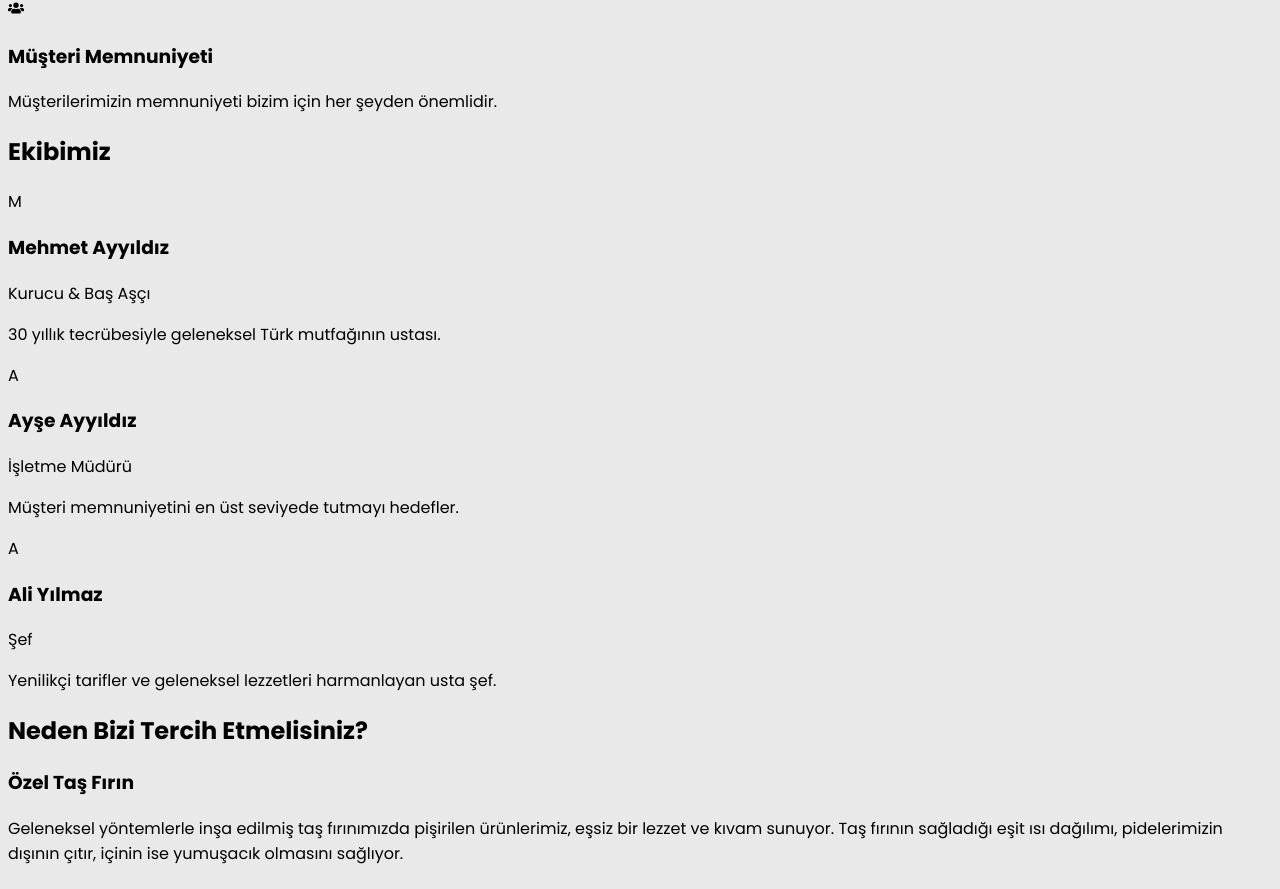
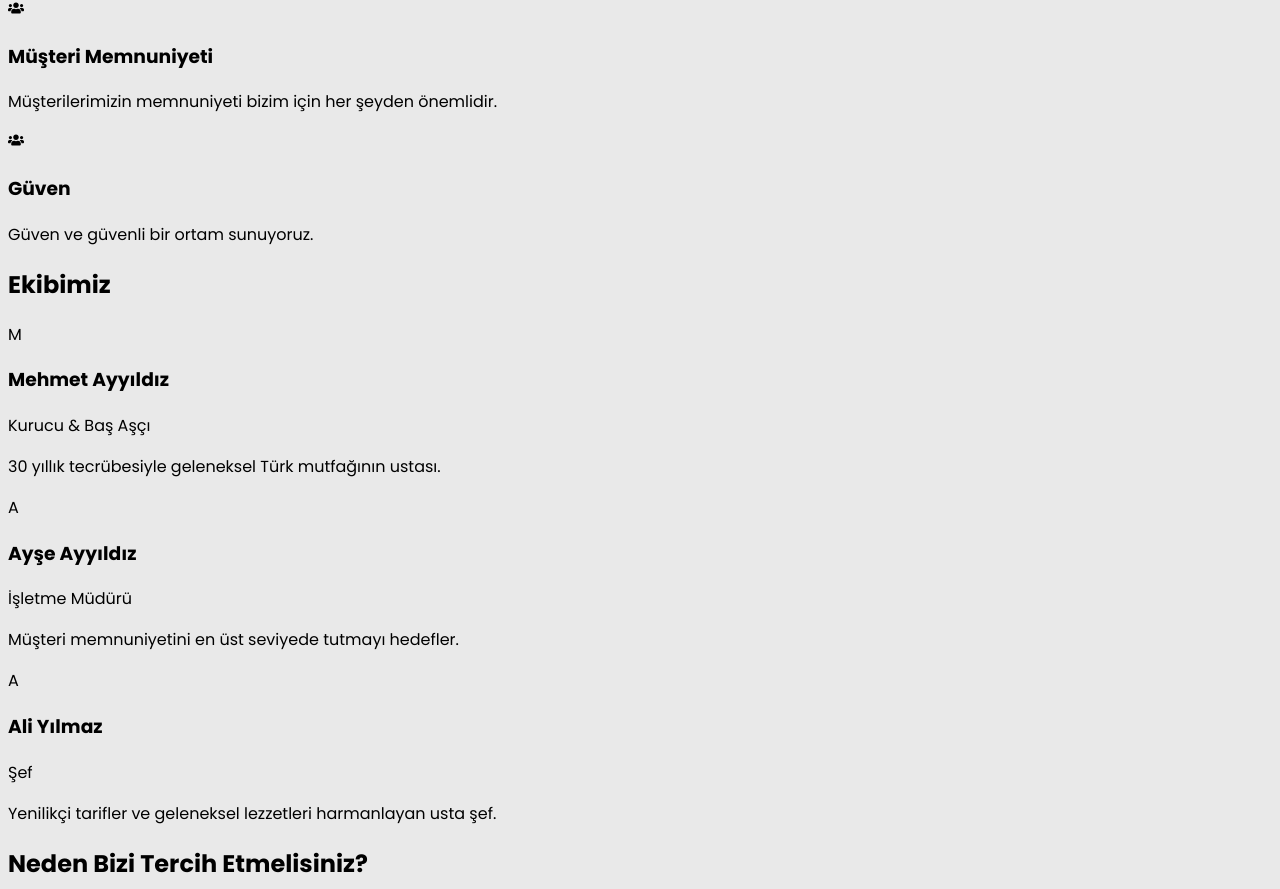
Before and after one commit to bekirbali/React-StarAndCrescent, a React (Create React App) app: page /about in a window 1280 px wide. Shown: the part 2815-3704 px from the top of the page. Built offline with nearby package versions, Linux system fonts and the light colour scheme; the HTML template or start-up script is replaced by a standard one.

Commit message:
Add "Güven" section to About page with icon and description; remove unused bakery image import from Home page

```diff
--- a/src/pages/About.jsx
+++ b/src/pages/About.jsx
@@ -51,6 +51,11 @@ const About = () => {
       title: "Müşteri Memnuniyeti",
       description:
         "Müşterilerimizin memnuniyeti bizim için her şeyden önemlidir.",
+    },
+    {
+      icon: <FaUsers className="text-4xl text-red-600 mb-4" />,
+      title: "Güven",
+      description: "Güven ve güvenli bir ortam sunuyoruz.",
     },
   ];
 
--- a/src/pages/Home.jsx
+++ b/src/pages/Home.jsx
@@ -1,5 +1,4 @@
 import React, { useEffect } from "react";
-// import bakery from "../assets/bakery.jpg";
 import {
   dikguvec,
   dikpide,
```
